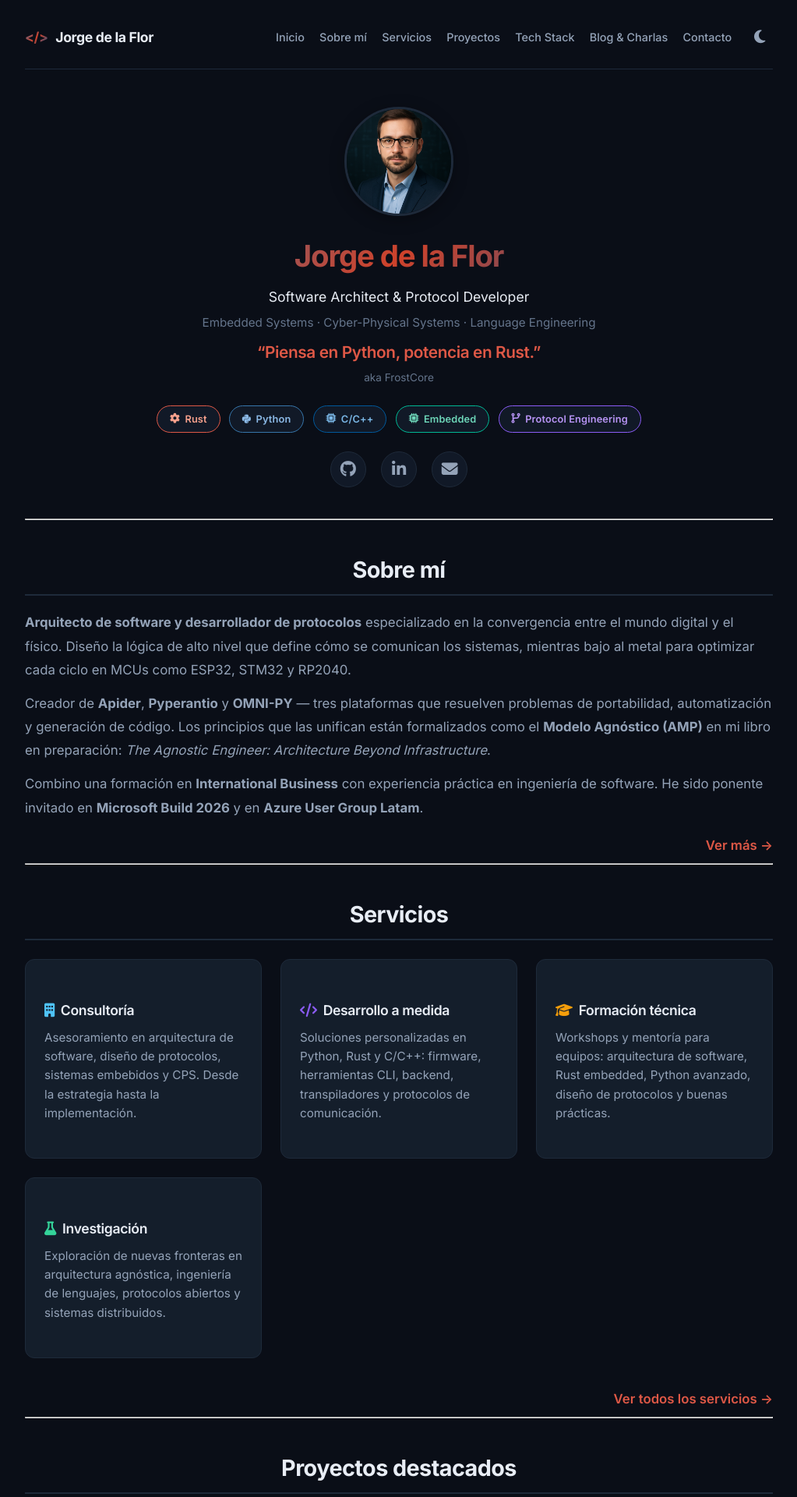
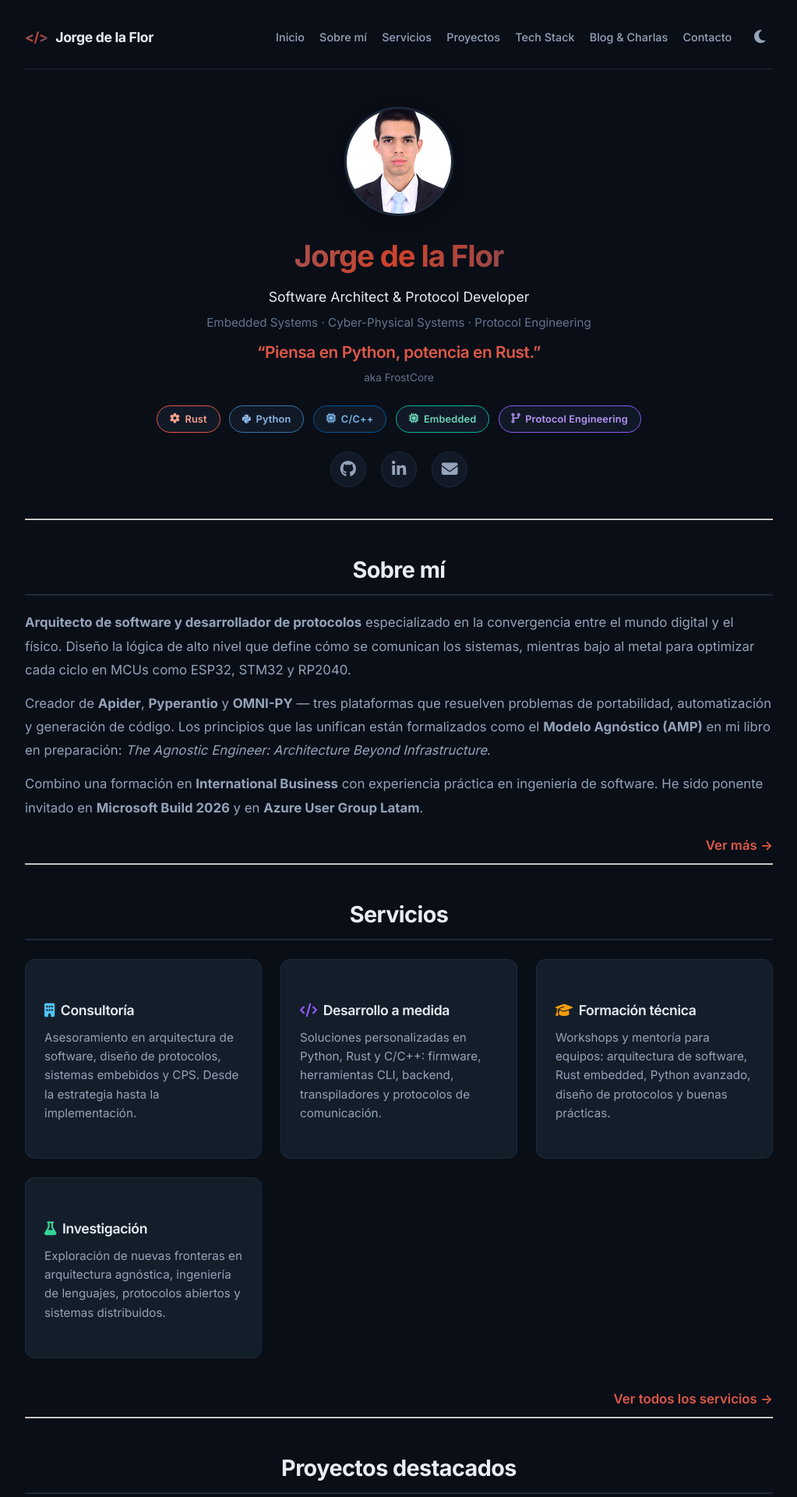
Before and after one commit to Jorge-de-la-Flor/prueba-lfs, a Jekyll site: the page built from index.md, in a window 1280 px wide. Shown: the top 1920 px of the page at 78% size, without its empty margins (128-1151 px from the left). Built offline with Jekyll 4.4.1, drawn with Linux system fonts in a browser that asks for light colours; some of the changed text lies outside the part shown.

Commit message:
fix: centrar títulos, eslogan rojizo, header una línea, badge Protocol Engineering

```diff
--- a/_includes/footer.html
+++ b/_includes/footer.html
@@ -1,7 +1,7 @@
 <footer class="site-footer">
   <div class="footer-content">
-    <p class="footer-tagline">Piensa en Python, potencia en Rust.</p>
-    <p>&copy; {{ site.time | date: "%Y" }} Jorge A. de la Flor — Hecho con <i class="fas fa-heart" style="color: #e74c3c;"></i> y <i class="fas fa-code"></i></p>
+    <p class="footer-tagline">“Piensa en Python, potencia en Rust.”</p>
+    <p>&copy; {{ site.time | date: "%Y" }} Jorge de la Flor — Hecho con <i class="fas fa-heart" style="color: #e74c3c;"></i> y <i class="fas fa-code"></i></p>
     <div class="footer-links">
       <a href="mailto:{{ site.author.email }}" title="Email"><i class="fas fa-envelope"></i></a>
       <a href="https://linkedin.com/in/{{ site.social.linkedin }}" title="LinkedIn" target="_blank" rel="noopener"><i class="fab fa-linkedin-in"></i></a>
--- a/_sass/main.scss
+++ b/_sass/main.scss
@@ -772,3 +772,52 @@ h1, h2, h3, .profile-name {
     font-size: 0.85rem;
   }
 }
+
+/* ============================================
+   TÍTULOS CENTRADOS Y DEGRADADO
+   ============================================ */
+h1 {
+  text-align: center;
+  font-size: 2.25rem;
+  font-weight: 700;
+  letter-spacing: -0.03em;
+  margin-bottom: 1rem;
+  background: var(--gradient-accent);
+  -webkit-background-clip: text;
+  -webkit-text-fill-color: transparent;
+  background-clip: text;
+}
+
+/* Asegurar que los títulos de página en todas las páginas estén centrados */
+.page-title,
+.md-pages h1 {
+  text-align: center;
+}
+
+/* ============================================
+   FOOTER TAGLINE (ESLOGAN ROJIZO)
+   ============================================ */
+.footer-tagline {
+  font-weight: 500;
+  font-size: 1.05rem;
+  color: var(--accent-rust) !important; /* Fuerza el color rojizo */
+}
+
+/* Ajuste para el modo claro (mantiene el color) */
+[data-theme="light"] .footer-tagline {
+  color: var(--accent-rust) !important;
+}
+
+/* ============================================
+   BADGES: Protocol Engineering (reemplaza Language Engineering)
+   ============================================ */
+.tech-badge.ml {
+  border-color: var(--accent-ml);
+  color: #b794f4;
+}
+.tech-badge.ml:hover {
+  border-color: var(--accent-ml);
+  color: #e8edf5;
+  box-shadow: 0 0 24px rgba(139, 92, 246, 0.2);
+}
+/* Si usas la clase "protocol" en lugar de "ml", ajústalo */
--- a/index.md
+++ b/index.md
@@ -9,7 +9,7 @@ title: Jorge de la Flor — Software Architect & Protocol Developer
   <h1 class="profile-name">Jorge de la Flor</h1>
   <p class="profile-title" style="font-size: 1.1rem; font-weight: 400;">Software Architect & Protocol Developer</p>
   <p class="profile-title" style="font-weight: 300; color: var(--text-muted); font-size: 0.95rem;">
-    Embedded Systems · Cyber-Physical Systems · Language Engineering
+    Embedded Systems · Cyber-Physical Systems · Protocol Engineering
   </p>
 
   <!-- ESLOGAN -->
```
Also changed, not shown: assets/images/avatar.jpg.
